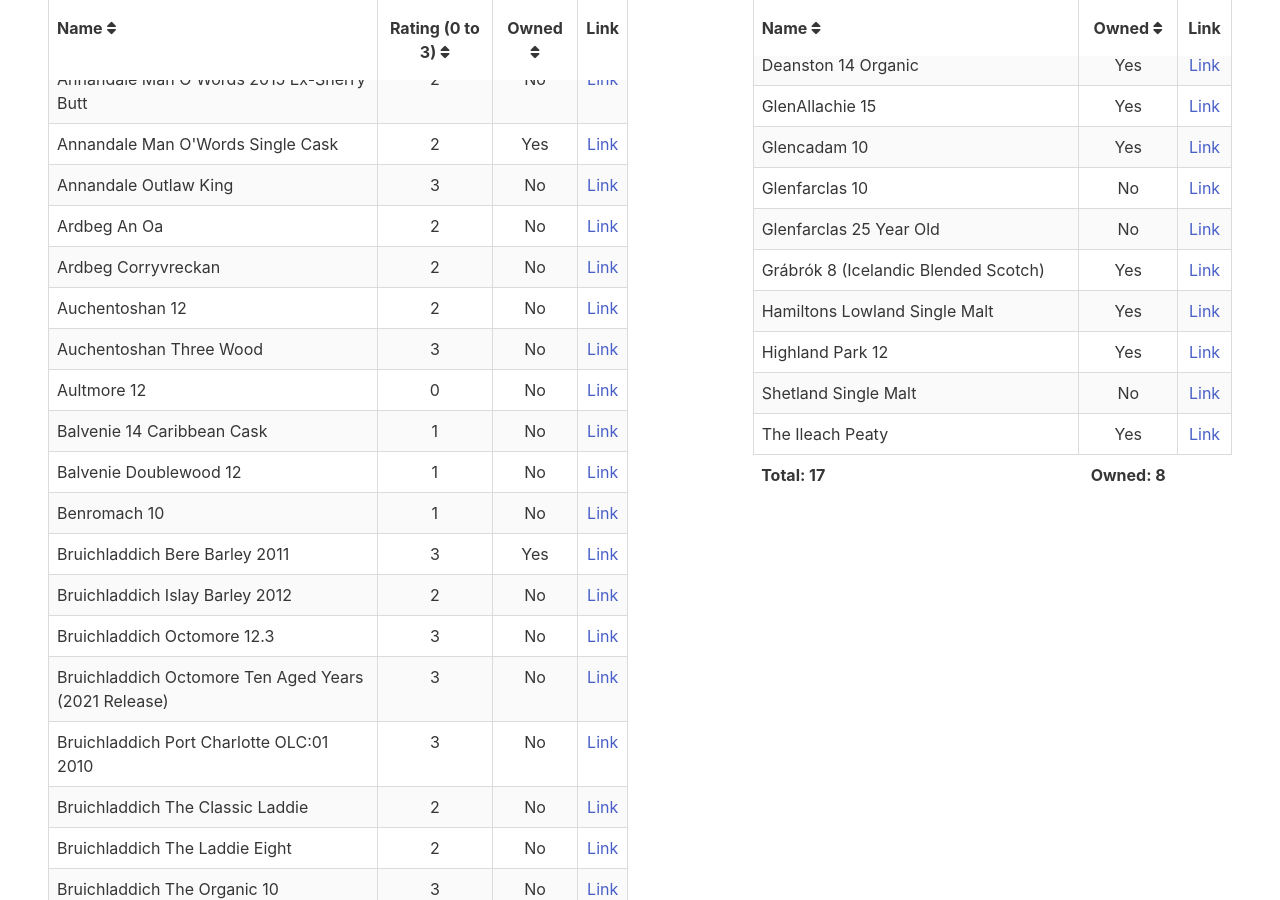
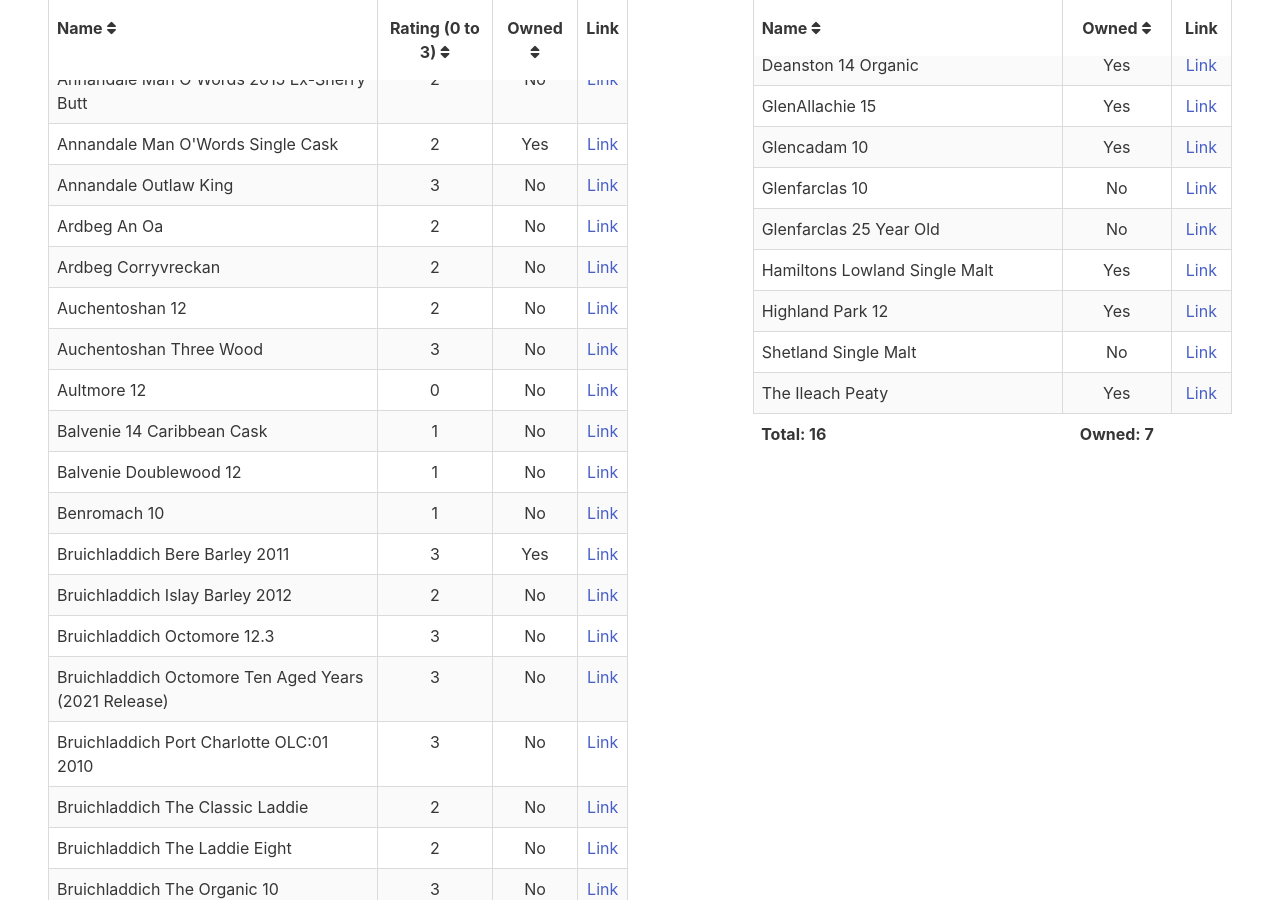
Before and after one commit to grega/whisky, a Jekyll site: the page built from scottish.html, in a window 1280 px wide and 900 px high, scrolled down 609 px. Built offline with Jekyll 4.4.1, drawn with Linux system fonts in a browser that asks for light colours; nearby versions of some CDN libraries.

Commit message:
Update to_try.yml

```diff
--- a/_data/scottish/to_try.yml
+++ b/_data/scottish/to_try.yml
@@ -14,9 +14,6 @@
 - name: Arran Bodega Sherry Cask
 - name: Auchentoshan 18
 - name: Shetland Single Malt
-- name: Grábrók 8 (Icelandic Blended Scotch)
-  link: https://grabrok.is
-  owned: true
 - name: Dalwhinnie Oloroso Cask Finish
 - name: Highland Park 12
   owned: true
```
